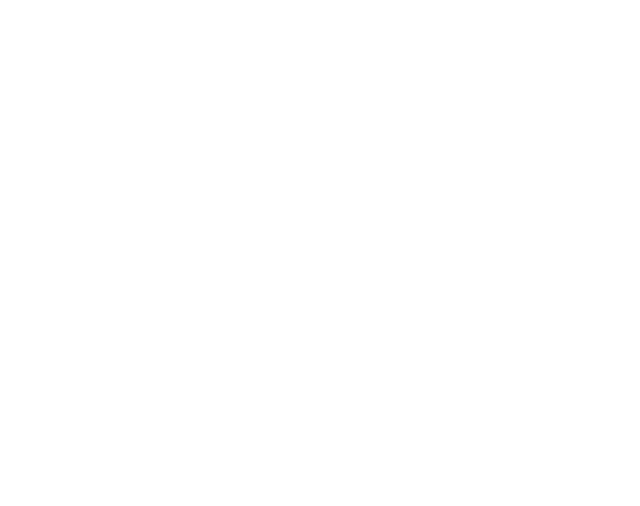
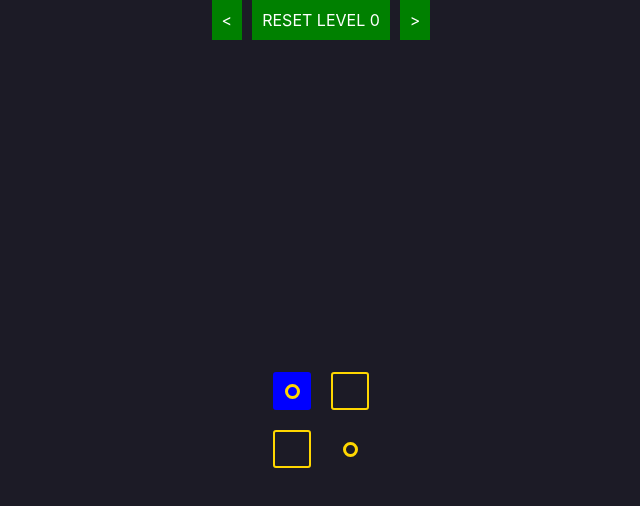
Before and after one commit to ValentaTomas/monodes, a React (Create React App) app: page /monodes/0 in a window 1280 px wide. Shown: the top 506 px of the page, without its empty margins (319-959 px from the left). Built offline with nearby package versions, Linux system fonts and the light colour scheme.

Commit message:
Add monodes prototype

```diff
--- a/src/Afold/index.tsx
+++ b/src/Afold/index.tsx
@@ -2,9 +2,9 @@
   useParams,
   NavLink,
 } from 'react-router-dom';
-import React, { useState } from 'react';
+import React, { useState, useEffect } from 'react';
 import styled from 'styled-components';
-import { Level, Stage, Setup } from './types';
+import { Board, Stage, Connection } from './types';
 import levels from './levels';
 
 const Menu = styled.div`
@@ -86,7 +86,7 @@
   return value !== null && value !== undefined;
 }
 
-function getNeighbour(board: Level, position: [number, number]) {
+function getNeighbour(board: Board, position: [number, number]) {
   try {
     return {
       type: board[position[0]][position[1]],
@@ -97,7 +97,7 @@
   }
 }
 
-function getConnections(board: Level, position: [number, number]) {
+function getConnections(board: Board, position: [number, number]) {
   return [
     getNeighbour(board, [position[0] + 1, position[1]]),
     getNeighbour(board, [position[0] - 1, position[1]]),
@@ -105,7 +105,7 @@
     getNeighbour(board, [position[0], position[1] - 1]),
   ]
     .filter(notEmpty)
-    .filter(n => n.type === Setup.VERTICAL || n.type === Setup.HORIZONTAL);
+    .filter(n => n.type === Connection.VERTICAL || n.type === Connection.HORIZONTAL);
 }
 
 function getPositionInDirection(position: [number, number], direction: [number, number]) {
@@ -120,7 +120,7 @@
   return [i, j];
 }
 
-function getConnectedStages(board: Level, position: [number, number]) {
+function getConnectedStages(board: Board, position: [number, number]) {
   const connections = getConnections(board, position);
 
   return connections.map(connection => {
@@ -129,11 +129,11 @@
     }
 
     switch (connection.type) {
-      case Setup.HORIZONTAL:
+      case Connection.HORIZONTAL:
         const j = connection.position[1] - (position[1] - connection.position[1]);
         return getNeighbour(board, [position[0], j]);
 
-      case Setup.VERTICAL:
+      case Connection.VERTICAL:
         const i = connection.position[0] - (position[0] - connection.position[0]);
         return getNeighbour(board, [i, position[1]]);
 
@@ -160,15 +160,15 @@
   return [newStage, resonance];
 }
 
-function copyBoard(board: Level) {
+function copyBoard(board: Board) {
   return board.map(row => row.slice());
 }
 
-function copyEmpty(board: Level) {
+function copyEmpty(board: Board) {
   return board.map(row => row.slice().fill(0));
 }
 
-function calculateResonance(board: Level, ignorePosition: [number, number]): Level {
+function calculateResonance(board: Board, ignorePosition: [number, number]): Board {
   let hasResonance = false;
 
   const newStages = copyBoard(board);
@@ -210,7 +210,7 @@
   return hasResonance ? calculateResonance(newBoard, ignorePosition) : newBoard;
 }
 
-function transformState(board: Level, position: [number, number]) {
+function transformState(board: Board, position: [number, number]) {
 
   const cell = board[position[0]][position[1]];
 
@@ -234,14 +234,14 @@
 
   const newBoard = calculateResonance(board, position);
 
-  newBoard[position[0]][position[1]] = Setup.EMPTY;
+  newBoard[position[0]][position[1]] = Connection.EMPTY;
   const executedConnectionPosition = getPositionBetween(position, target.position);
-  newBoard[executedConnectionPosition[0]][executedConnectionPosition[1]] = Setup.EMPTY;
+  newBoard[executedConnectionPosition[0]][executedConnectionPosition[1]] = Connection.EMPTY;
 
   return newBoard;
 }
 
-function checkEnd(board: Level) {
+function checkEnd(board: Board) {
   return board.flat().reduce((acc, cell) => {
     switch (cell) {
       case Stage.STAGE_1:
@@ -277,15 +277,20 @@
     setEnd(false);
   }
 
+  useEffect(() => {
+    setBoardState(copyBoard(level));
+    setEnd(false);
+  }, [level]);
+
   return (
     <Content>
       <Menu>
         <StyledLink to={{
-          pathname: `/afold/${levelIndex - 1}`,
+          pathname: `/afold/${levelIndex === 0 ? 0 : levelIndex - 1}`,
         }} > {'<'} </StyledLink>
         <Reset onClick={handleReset}>RESET LEVEL {levelIndex}</Reset>
         <StyledLink to={{
-          pathname: `/afold/${levelIndex + 1}`,
+          pathname: `/afold/${levelIndex === levels.length - 1 ? levels.length - 1 : levelIndex + 1}`,
         }} > {'>'} </StyledLink>
       </Menu>
       <Container>
@@ -297,11 +302,11 @@
                 {
                   row.map((cell, j) => {
                     switch (cell) {
-                      case Setup.EMPTY:
+                      case Connection.EMPTY:
                         return <Cell key={j.toString()} />;
-                      case Setup.HORIZONTAL:
+                      case Connection.HORIZONTAL:
                         return <Cell key={j.toString()}> —— </Cell>;
-                      case Setup.VERTICAL:
+                      case Connection.VERTICAL:
                         return <Cell key={j.toString()} > | </Cell>;
                       case Stage.STAGE_1:
                         return <StageCell key={j.toString()} onClick={() => handleCellClick(i, j)}> 1 </StageCell>;
--- a/src/Afold/levels.ts
+++ b/src/Afold/levels.ts
@@ -1,14 +1,14 @@
 import {
-  Setup,
+  Connection,
   Stage,
-  Level,
+  Board,
 } from './types';
 
-const levels: Level[] = [
+const levels: Board[] = [
   [
-    [Stage.STAGE_1, Setup.HORIZONTAL, Stage.STAGE_2, Setup.HORIZONTAL, Stage.STAGE_1],
-    [Setup.VERTICAL, Setup.EMPTY, Setup.VERTICAL, Setup.EMPTY, Setup.EMPTY],
-    [Stage.STAGE_1, Setup.EMPTY, Stage.STAGE_1, Setup.HORIZONTAL, Stage.STAGE_1],
+    [Stage.STAGE_1, Connection.HORIZONTAL, Stage.STAGE_2, Connection.HORIZONTAL, Stage.STAGE_1],
+    [Connection.VERTICAL, Connection.EMPTY, Connection.VERTICAL, Connection.EMPTY, Connection.EMPTY],
+    [Stage.STAGE_1, Connection.EMPTY, Stage.STAGE_1, Connection.HORIZONTAL, Stage.STAGE_1],
   ],
 ];
 
--- a/src/Afold/types.ts
+++ b/src/Afold/types.ts
@@ -3,12 +3,12 @@
   STAGE_2 = 2,
 }
 
-export enum Setup {
+export enum Connection {
   EMPTY = 'empty',
   HORIZONTAL = 'horizontal',
   VERTICAL = 'vertical',
 }
 
-export type Level = BoardCell[][];
+export type Board = Cell[][];
 
-export type BoardCell = (Stage | Setup);
+export type Cell = (Stage | Connection);
--- a/src/Monodes/index.tsx
+++ b/src/Monodes/index.tsx
@@ -1,13 +1,298 @@
-import React from 'react';
+import React, { useState, useEffect } from 'react';
+import { useParams, NavLink } from 'react-router-dom';
 import styled from 'styled-components';
+import levels from './levels';
+
+import { Zone, Level, Cell, Stage, Setup, Board } from './types';
+
+const Menu = styled.div`
+  display: flex;
+  justify-content: center;
+`;
+
+const StyledLink = styled(NavLink)`
+  background: green;
+  /* margin:  0 auto; */
+  margin: 0px 5px;
+  padding: 10px;
+  :hover {
+    cursor: pointer;
+    background: darkgreen;
+  }
+  text-decoration: none;
+  color: white;
+`;
 
 const Content = styled.div`
+  display: flex;
+  flex-direction: column;
+  width: 100%;
+  height: 100%;
+  user-select: none;
+  background: #1C1B26;
 `;
 
+const Container = styled.div`
+  display: flex;
+  margin: auto;
+`;
+
+const BoardContainer = styled.div`
+  display: flex;
+  flex-direction: column;
+`;
+
+const Row = styled.div`
+  display: flex;
+`;
+
+const CellElement = styled.div<{ isTarget?: boolean }>`
+  width: 38px;
+  border-radius: 3px;
+  font-weight: 400;
+  font-size: 27px;
+  margin: 10px;
+  height: 38px;
+  display: flex;
+  font-family: Fira Code;
+  text-align: center;
+  align-items: center;
+  justify-content: center;
+  white-space: nowrap;
+  ${props => props.isTarget && `background: blue;`}
+`;
+
+const PointCell = styled(CellElement)`
+  border-radius: 40px;
+  border: 3px solid gold;
+  align-self: center;
+  justify-content: center;
+
+  width: 15px;
+  height: 15px;
+
+  :hover {
+    cursor: pointer;
+  }
+`;
+
+const Reset = styled.div`
+  background: green;
+  /* margin:  0 auto; */
+  margin: 0px 5px;
+  padding: 10px;
+  :hover {
+    cursor: pointer;
+    background: darkgreen;
+  }
+`;
+
+const StageCell = styled(CellElement)`
+  border: 2px solid gold;
+`;
+
+function maxPosition(positions: Zone[]) {
+  return positions.reduce((max, current) => {
+    return [
+      max[0] >= current.x ? max[0] : current.x,
+      max[1] >= current.y ? max[1] : current.y,
+    ];
+  }, [0, 0]);
+}
+
+function getSquare(board: Board, i: number, j: number) {
+  try {
+    return board[i][j] === Stage.SQUARE ? [i, j] : undefined;
+  } catch (error) {
+    return undefined;
+  }
+}
+
+function copyBoard(board: Board) {
+  return board.map(row => row.slice());
+}
+
+
+function notEmpty<T>(value: T | null | undefined): value is T {
+  return value !== null && value !== undefined;
+}
+
+function getConnectedSquares(board: Board, i: number, j: number) {
+  return [
+    getSquare(board, i + 1, j),
+    getSquare(board, i, j + 1),
+    getSquare(board, i - 1, j),
+    getSquare(board, i, j - 1),
+  ].filter(notEmpty);
+}
+
+function triggerPoint(board: Board, i: number, j: number) {
+  const connectedSquares = getConnectedSquares(board, i, j);
+
+  const newBoard = copyBoard(board);
+
+  newBoard[i][j] = Stage.SQUARE;
+
+  connectedSquares.forEach(s => {
+    newBoard[s[0]][s[1]] = undefined;
+  });
+
+  return newBoard;
+}
+
+function evaluateBoard(board: Board) {
+  const newBoard = copyBoard(board);
+
+  for (let x = 0; x < newBoard.length; x++) {
+    const row = newBoard[x];
+    for (let y = 0; y < row.length; y++) {
+
+      if (newBoard[x][y] === Setup.POINT) {
+        newBoard[x][y] = undefined;
+      }
+
+      if (newBoard[x][y] === undefined) {
+        const connectedSquares = getConnectedSquares(newBoard, x, y);
+
+        if (connectedSquares.length >= 2) {
+          newBoard[x][y] = Setup.POINT;
+        }
+      }
+    }
+  }
+
+  return newBoard;
+}
+
+function setupTargetBoard(blocks: Zone[], targets: Zone[]) {
+  const [x, y] = maxPosition(blocks);
+
+  console.log(x, y);
+
+  const board: Board = [];
+
+  for (let row = 0; row <= x; row++) {
+    const column = new Array(y + 1).fill(undefined);
+    board.push(column);
+  }
+
+  targets.forEach(t => {
+    board[t.x][t.y] = Stage.TARGET;
+  });
+
+  return board;
+}
+
+function setupBoard(blocks: Zone[]) {
+  const [x, y] = maxPosition(blocks);
+
+  const board: Board = [];
+
+  for (let row = 0; row <= x; row++) {
+    const column = new Array(y + 1).fill(undefined);
+    board.push(column);
+  }
+
+  blocks.forEach(t => {
+    board[t.x][t.y] = Stage.SQUARE;
+  });
+
+  return evaluateBoard(board);
+}
+
+function checkEnd(board: Board, targetBoard: Board) {
+  for (let x = 0; x < board.length; x++) {
+    const row = board[x];
+    for (let y = 0; y < row.length; y++) {
+      if (board[x][y] === Stage.SQUARE && targetBoard[x][y] !== Stage.TARGET) {
+        return false;
+      }
+    }
+  }
+  return true;
+}
+
 function Monodes() {
+  const params = useParams<{ level?: string }>();
+
+  const levelIndex = params?.level ? parseInt(params.level) : 0;
+  const level = levelIndex >= 0 && levelIndex < levels.length ? levels[levelIndex] : levels[0];
+
+  const [board, setBoard] = useState(setupBoard(level.blocks));
+  const [targetBoard, setTargetBoard] = useState(setupTargetBoard(level.blocks, level.targets));
+
+  const [end, setEnd] = useState(false);
+
+  useEffect(() => {
+    setEnd(checkEnd(board, targetBoard));
+  }, [board, targetBoard]);
+
+
+  function handleReset() {
+    setBoard(setupBoard(level.blocks));
+    setEnd(false);
+  }
+
+  function handleCellClick(i: number, j: number) {
+    const newBoard = triggerPoint(board, i, j);
+    setBoard(evaluateBoard(newBoard));
+  }
+
+  useEffect(() => {
+    setEnd(checkEnd(board, targetBoard));
+  }, [board, targetBoard]);
+
+  useEffect(() => {
+    setBoard(setupBoard(level.blocks));
+    setTargetBoard(setupTargetBoard(level.blocks, level.targets));
+    setEnd(false);
+  }, [level]);
+
+  console.log(board);
 
   return (
-    <Content />
+    <Content>
+      <Menu>
+        <StyledLink to={{
+          pathname: `/monodes/${levelIndex === 0 ? 0 : levelIndex - 1}`,
+        }} > {'<'} </StyledLink>
+        <Reset onClick={handleReset}>RESET LEVEL {levelIndex}</Reset>
+        <StyledLink to={{
+          pathname: `/monodes/${levelIndex === levels.length - 1 ? levels.length - 1 : levelIndex + 1}`,
+        }} > {'>'} </StyledLink>
+      </Menu>
+      <Container>
+        {end && <StyledLink to={{
+          pathname: `/monodes/${levelIndex === levels.length - 1 ? levels.length - 1 : levelIndex + 1}`,
+        }} > {'NEXT'} </StyledLink>}
+
+        {!end && <BoardContainer>
+          {
+            board.map((row, i) =>
+              <Row key={i.toString()}>
+                {
+                  row.map((cell, j) => {
+
+                    const target = targetBoard[i][j] === Stage.TARGET;
+
+                    switch (cell) {
+                      case Setup.POINT:
+                        return <CellElement isTarget={target} key={j.toString()} onClick={() => handleCellClick(i, j)}>
+                          <PointCell  ></PointCell>
+                        </CellElement>
+                      case Stage.SQUARE:
+                        return <StageCell isTarget={target} key={j.toString()} />;
+                      default:
+                        return <CellElement isTarget={target} key={j.toString()} />;
+                    }
+                  })
+                }
+              </Row>
+            )
+          }
+        </BoardContainer>}
+      </Container>
+    </Content>
   );
 }
 
--- a/src/Monodes/types.ts
+++ b/src/Monodes/types.ts
@@ -7,3 +7,16 @@
   blocks: Zone[];
   targets: Zone[];
 }
+
+export enum Stage {
+  SQUARE = 'square',
+  TARGET = 'target',
+}
+
+export enum Setup {
+  POINT = 'point',
+}
+
+export type Cell = (Stage | Setup | undefined);
+
+export type Board = Cell[][];
```
Also changed, not shown: src/App.tsx (+14 -0 lines), 1 other file (tests, documents, lock files or other folders).
